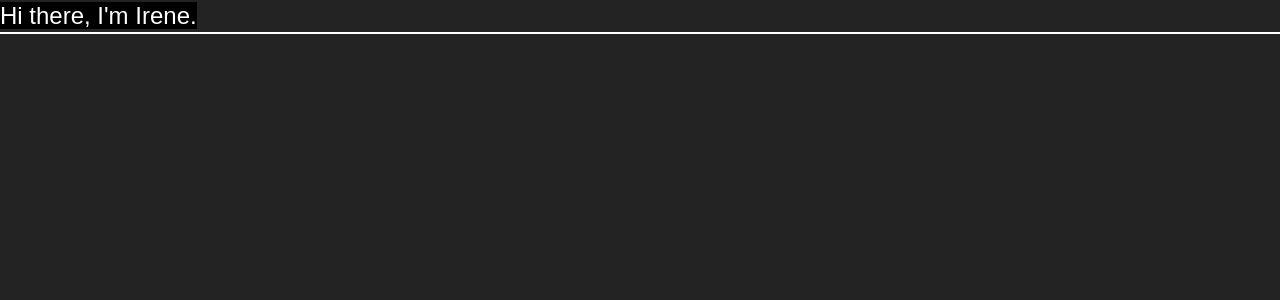
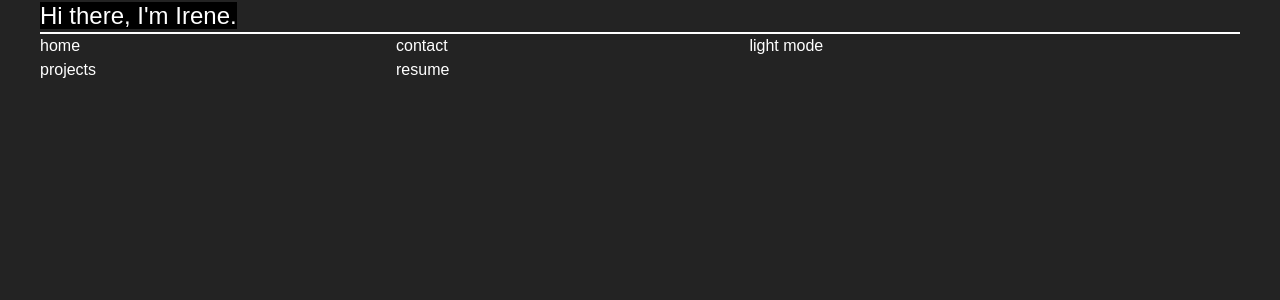
Before and after one commit to irene-panis/portfolio2024, a React (Vite) app: page / in a window 1280 px wide. Shown: the top 300 px of the page. Built offline with nearby package versions, Linux system fonts and the light colour scheme; a web font is replaced by a local one.

Commit message:
build navbar

```diff
--- a/src/App.jsx
+++ b/src/App.jsx
@@ -1,14 +1,16 @@
 import './index.css'
 import { Line } from './components/home/Line'
+import { Navbar } from './components/Navbar'
 
 
 function App() {
 
   return (
-    <>
+    <div className="app-wrapper px-10">
       <span className="bg-black text-2xl">Hi there, I&apos;m Irene.</span>
       <Line/>
-    </>
+      <Navbar/>
+    </div>
   )
 }
 
--- /dev/null
+++ b/src/components/Navbar.jsx
@@ -0,0 +1,19 @@
+export const Navbar = () => {
+  return (
+    <nav>
+      <ul className="flex gap-[25%]">
+        <div>
+          <li>home</li>
+          <li>projects</li>
+        </div>
+        <div>
+          <li>contact</li>
+          <li>resume</li>
+        </div>
+        <div>
+          <li>light mode</li>
+        </div>
+      </ul>
+    </nav>
+  )
+}
```
